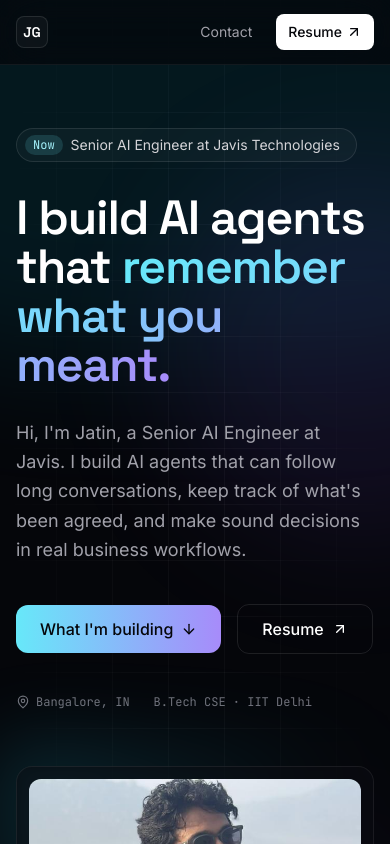
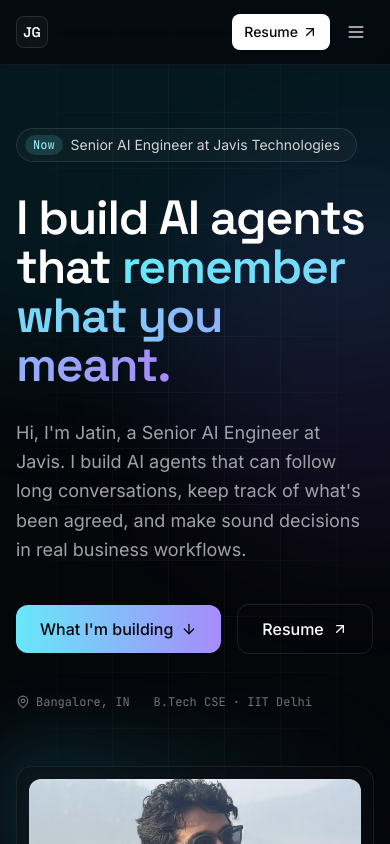
Before and after one commit to jjatinggoyal/jatingoyal, a Next.js app: page / in a window 390 px wide. Shown: the top 844 px of the page. Built offline with nearby package versions, Linux system fonts and the light colour scheme.

Commit message:
Add mobile nav menu and Fimura footer link

```diff
--- a/components/Footer.tsx
+++ b/components/Footer.tsx
@@ -3,7 +3,12 @@ import React from 'react';
 const Footer = () => (
   <footer className="border-t border-white/[0.06] py-8">
     <div className="mx-auto flex max-w-6xl flex-col items-center justify-between gap-3 px-4 font-mono text-xs text-zinc-600 md:flex-row md:px-6">
-      <p>© {new Date().getFullYear()} Jatin Goyal</p>
+      <p>
+        © {new Date().getFullYear()} Jatin Goyal ·{' '}
+        <a href="https://fimura.com/" className="text-zinc-500 transition-colors hover:text-zinc-300">
+          Fimura
+        </a>
+      </p>
       <a href="#top" className="hover:text-zinc-300 transition-colors">Back to top ↑</a>
     </div>
   </footer>
--- a/components/Nav.tsx
+++ b/components/Nav.tsx
@@ -1,5 +1,7 @@
-import React from 'react';
-import { ArrowUpRight } from 'lucide-react';
+'use client';
+
+import React, { useEffect, useState } from 'react';
+import { ArrowUpRight, Menu, X } from 'lucide-react';
 import { RESUME } from './links';
 
 const navLinks = [
@@ -10,7 +12,17 @@ const navLinks = [
   { name: 'Contact', href: '#contact' },
 ];
 
-const Nav = () => (
+const Nav = () => {
+  const [open, setOpen] = useState(false);
+
+  useEffect(() => {
+    if (!open) return;
+    const onKey = (e: KeyboardEvent) => e.key === 'Escape' && setOpen(false);
+    document.addEventListener('keydown', onKey);
+    return () => document.removeEventListener('keydown', onKey);
+  }, [open]);
+
+  return (
     <header className="fixed inset-x-0 top-0 z-50 border-b border-white/[0.06] bg-ink-950/70 backdrop-blur-xl">
       <div className="mx-auto flex h-16 max-w-6xl items-center justify-between px-4 md:px-6">
         <a href="#top" className="group flex items-center gap-2 font-mono text-sm text-white">
@@ -22,7 +34,7 @@ const Nav = () => (
           </span>
         </a>
 
-      <nav className="flex items-center gap-1">
+        <nav className="flex items-center gap-1" aria-label="Main">
           <ul className="hidden md:flex items-center gap-1">
             {navLinks.map((link) => (
               <li key={link.name}>
@@ -36,12 +48,6 @@ const Nav = () => (
             ))}
           </ul>
           <a
-          href="#contact"
-          className="md:hidden rounded-lg px-3 py-2 text-sm text-zinc-400 hover:text-white"
-        >
-          Contact
-        </a>
-        <a
             href={RESUME}
             target="_blank"
             rel="noopener noreferrer"
@@ -49,9 +55,36 @@ const Nav = () => (
           >
             Resume <ArrowUpRight className="h-4 w-4" />
           </a>
+          <button
+            type="button"
+            className="ml-1 grid h-9 w-9 place-items-center rounded-lg text-zinc-300 hover:bg-white/[0.06] hover:text-white md:hidden"
+            onClick={() => setOpen(!open)}
+            aria-label={open ? 'Close menu' : 'Open menu'}
+            aria-expanded={open}
+            aria-controls="mobile-nav"
+          >
+            {open ? <X className="h-5 w-5" /> : <Menu className="h-5 w-5" />}
+          </button>
         </nav>
       </div>
+
+      {open && (
+        <ul id="mobile-nav" className="border-t border-white/[0.06] px-4 py-3 md:hidden">
+          {navLinks.map((link) => (
+            <li key={link.name}>
+              <a
+                href={link.href}
+                onClick={() => setOpen(false)}
+                className="block rounded-lg px-3 py-3 text-base text-zinc-300 transition-colors hover:bg-white/[0.04] hover:text-white"
+              >
+                {link.name}
+              </a>
+            </li>
+          ))}
+        </ul>
+      )}
     </header>
   );
+};
 
 export default Nav;
```
Lines whose indentation alone changed are shown as unchanged.
